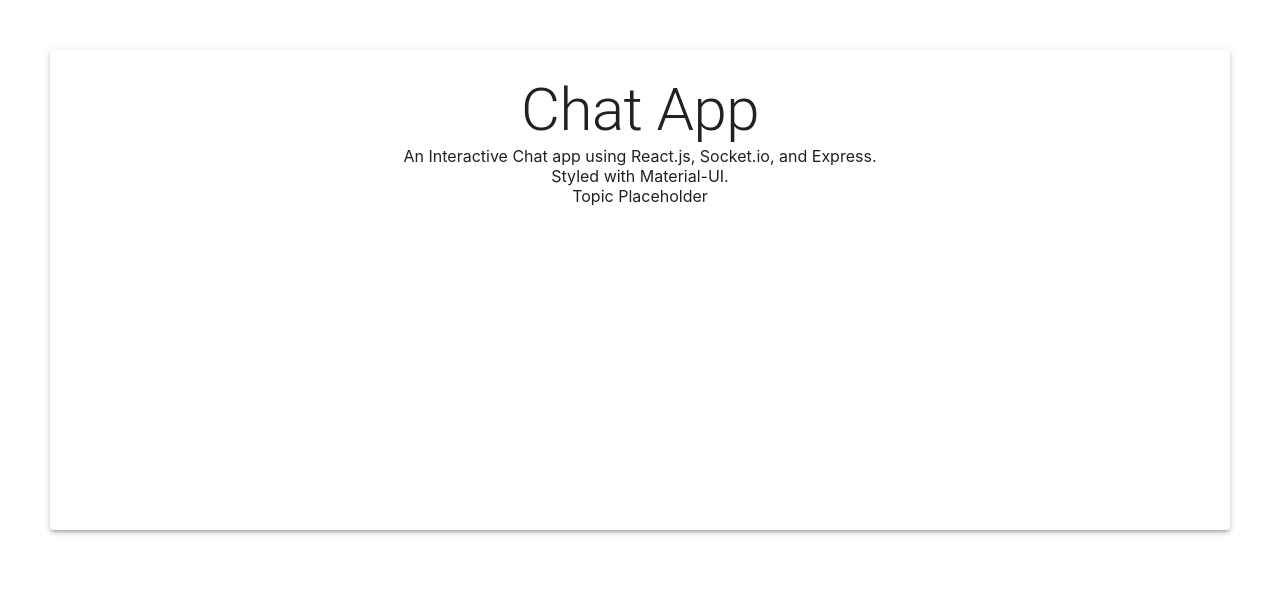
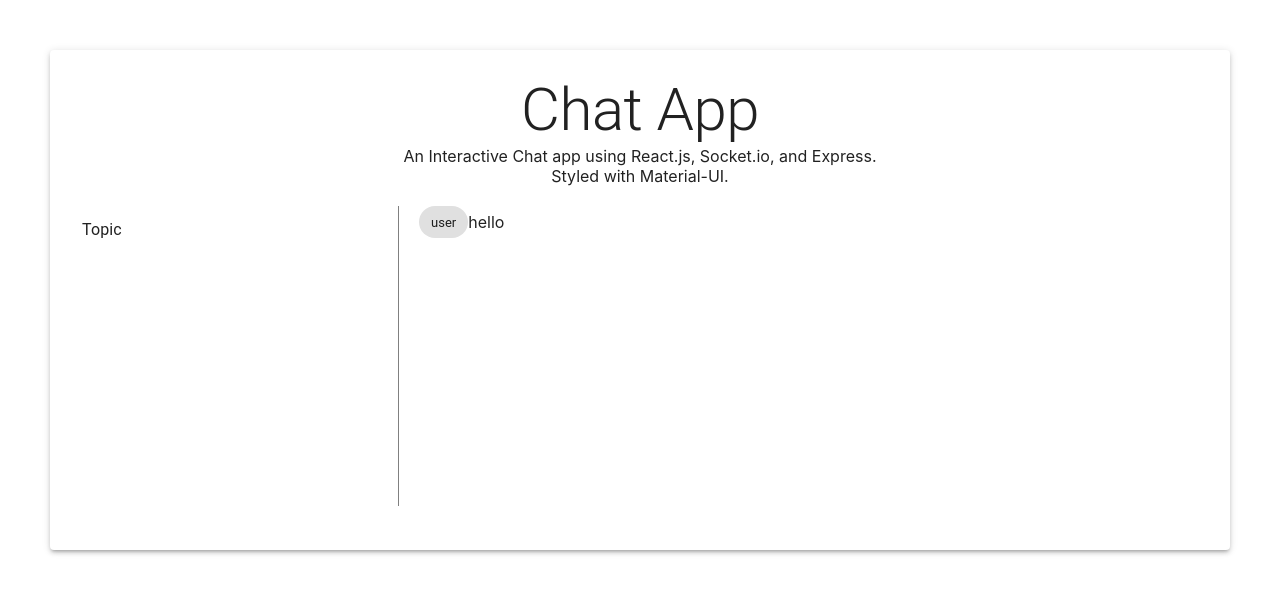
Before and after one commit to ChrisJ79/live-chat, a React (Create React App) app: page / in a window 1280 px wide. Shown: the top 594 px of the page. Built offline with nearby package versions, Linux system fonts and the light colour scheme.

Commit message:
built out topicsWindow and chatWindow components

```diff
--- a/src/Dashboard.js
+++ b/src/Dashboard.js
@@ -2,6 +2,10 @@
 import Paper from '@material-ui/core/Paper';
 import Typography from '@material-ui/core/Typography';
 import { makeStyles } from '@material-ui/core/styles';
+import List from '@material-ui/core/List';
+import ListItem from '@material-ui/core/ListItem';
+import ListItemText from '@material-ui/core/ListItemText';
+import Chip from '@material-ui/core/Chip';
 
 
 const useStyles = makeStyles((theme) => ({
@@ -10,15 +14,18 @@
   	margin: '50px',
   },
   flex: {
-  	display: 'flex'
+  	display: 'flex',
+  	alignItems: 'center'
   },
   topicsWindow: {
   	width: '30%',
-  	height: '300px'
+  	height: '300px',
+  	borderRight: '1px solid grey'
   },
   chatWindow: {
 	width: '70%',
-	height: '300px'
+	height: '300px',
+	padding: '20px'
   },
   chatBox: {
 	width: '80%'
@@ -41,15 +48,29 @@
 			<Typography variant="p">
 				An Interactive Chat app using React.js, Socket.io, and Express.  <br/>Styled with Material-UI.
 			</Typography>
-			<Typography variant="p">
-				<br/>Topic Placeholder
-			</Typography>
 			<div className={classes.flex}>
 				<div className={classes.topicsWindow}>
-
+					<list>
+						{
+							['topic'].map(topic => (
+					        	<ListItem key={topic} button>
+									<ListItemText primary="Topic" />
+								</ListItem>
+							))
+						}
+					</list>
 				</div>
 				<div className={classes.chatWindow}>
-
+					{
+						[{from: 'user', msg: 'hello'}].map((chat, i) => (
+				        	<div className={classes.flex} key={i}>
+				        		<Chip label={chat.from} className={classes.chip} />
+	    							<Typography variant="p">
+										{chat.msg}
+									</Typography>
+				        	</div>
+						))
+					}
 				</div>
 			</div>
 			<div className={classes.flex}>
```
